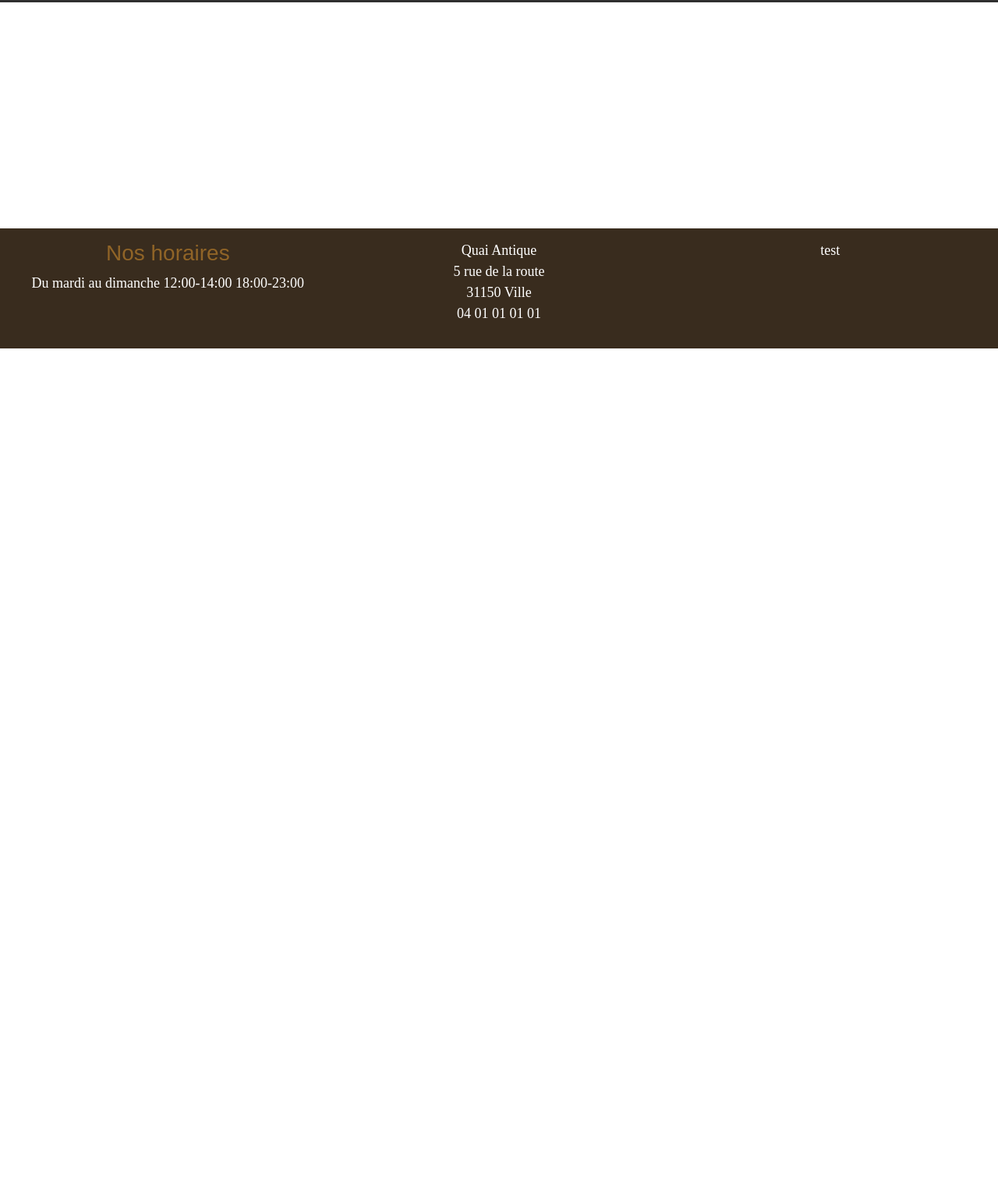
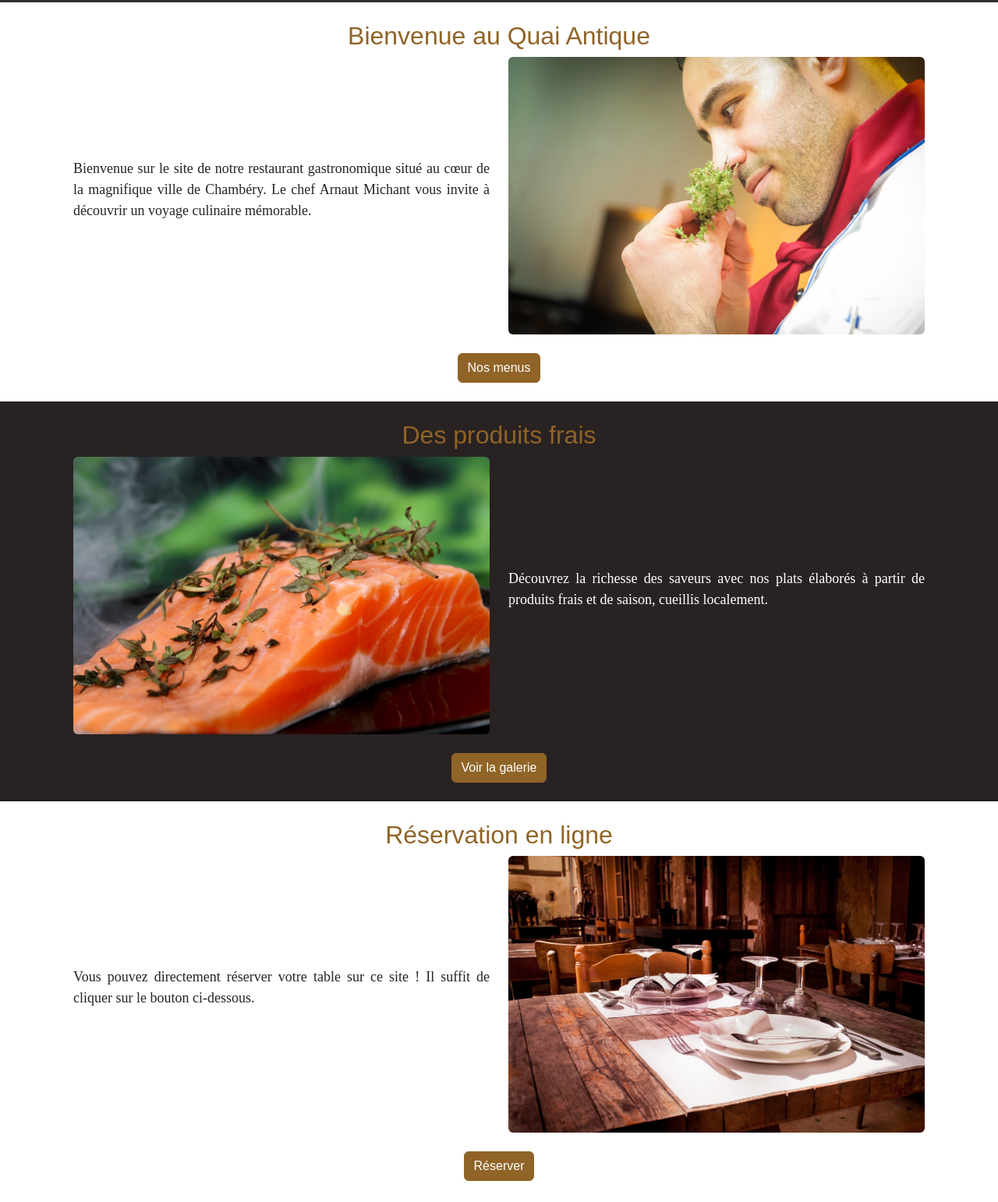
Before and after one commit to ngobeyn/QuaiAntiqueRestaurantFront, a website with bundled scripts: page index.html in a window 1280 px wide. Shown: the part 353-1895 px from the top of the page at 78% size. Before the commit the page ends 800 px from the top, so only its background shows below. Built offline with nearby package versions, Linux system fonts and the light colour scheme; grey boxes are pictures that could not be loaded; files whose address does not match are found by name; a web font is replaced by a local one.

Commit message:
Finish Home Page

```diff
--- a/pages/home.html
+++ b/pages/home.html
@@ -5,3 +5,60 @@
         <button class="btn btn-primary">Réserver</button>
     </div>
 </div>
+
+<section>
+    <article>
+        <div class="container p-4">
+            <h2 class="text-center text-primary">Bienvenue au Quai Antique</h2>
+            <div class="row row-cols-2 align-items-center">
+                <div class="col">
+                    <p class="text-justify">
+                        Bienvenue sur le site de notre restaurant gastronomique situé au cœur de la magnifique ville de Chambéry. Le chef Arnaut Michant vous invite à découvrir un voyage culinaire mémorable.
+                    </p>
+                </div>
+                <div class="col">
+                    <img class="w-100 rounded" src="../images/chef.jpg"/>
+                </div>
+            </div>
+            <div class="text-center pt-4">
+                <a href="#" class="btn btn-primary">Nos menus</a>
+            </div>
+        </div>
+    </article>
+    <article class="bg-black text-white">
+        <div class="container p-4">
+            <h2 class="text-center text-primary">Des produits frais</h2>
+            <div class="row row-cols-2 align-items-center">
+                <div class="col">
+                    <img class="w-100 rounded" src="../images/saumon.jpg"/>
+                </div>
+                <div class="col">
+                    <p class="text-justify">
+                        Découvrez la richesse des saveurs avec nos plats élaborés à partir de produits frais et de saison, cueillis localement.
+                    </p>
+                </div>
+            </div>
+            <div class="text-center pt-4">
+                <a href="/galerie" class="btn btn-primary">Voir la galerie</a>
+            </div>
+        </div>
+    </article>
+    <article>
+        <div class="container p-4">
+            <h2 class="text-center text-primary">Réservation en ligne</h2>
+            <div class="row row-cols-2 align-items-center">
+                <div class="col">
+                    <p class="text-justify">
+                        Vous pouvez directement réserver votre table sur ce site ! Il suffit de cliquer sur le bouton ci-dessous.
+                    </p>
+                </div>
+                <div class="col">
+                    <img class="w-100 rounded" src="../images/table.jpg"/>
+                </div>
+            </div>
+            <div class="text-center pt-4">
+                <a href="#" class="btn btn-primary">Réserver</a>
+            </div>
+        </div>
+    </article>
+</section>
--- a/scss/main.scss
+++ b/scss/main.scss
@@ -50,3 +50,7 @@ p{
         justify-content: center;
     }
 }
+
+.text-justify{
+    text-align: justify;
+}
```
Also changed, not shown: scss/main.css, 1 other file.
